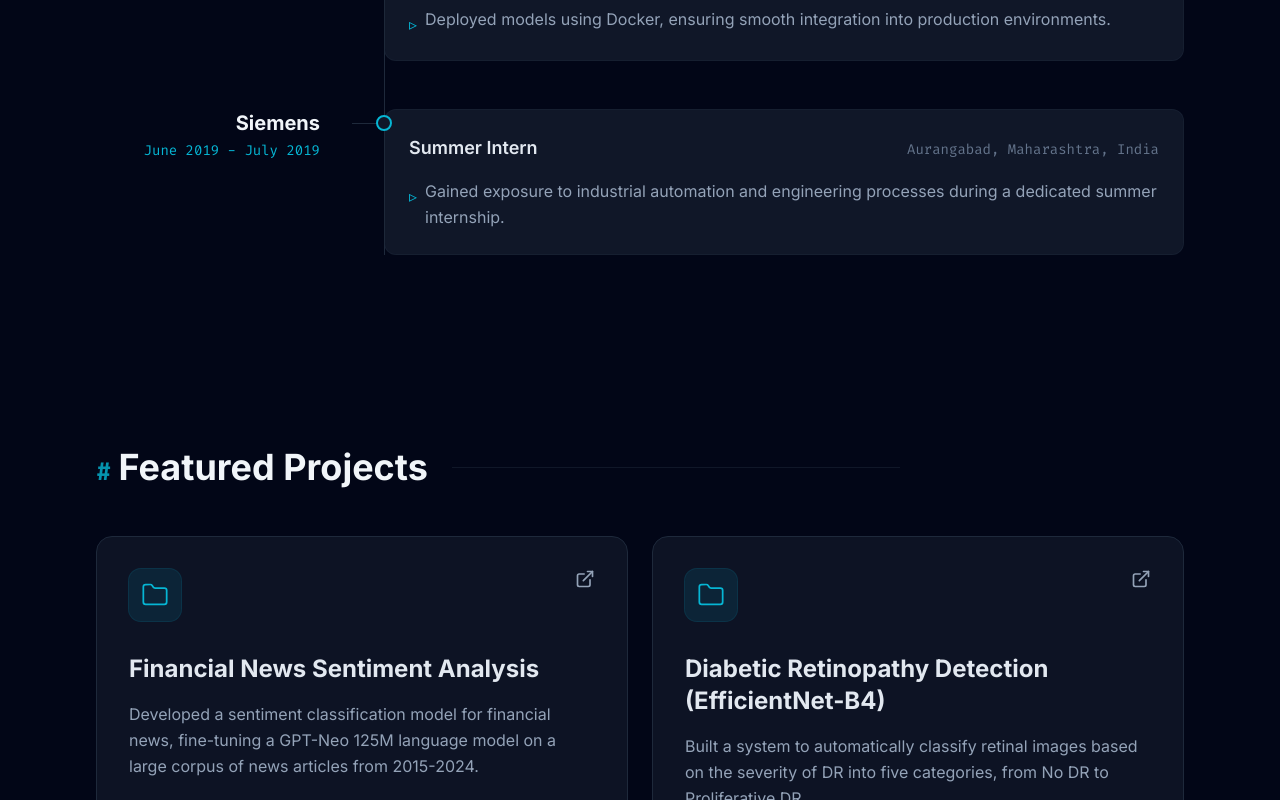
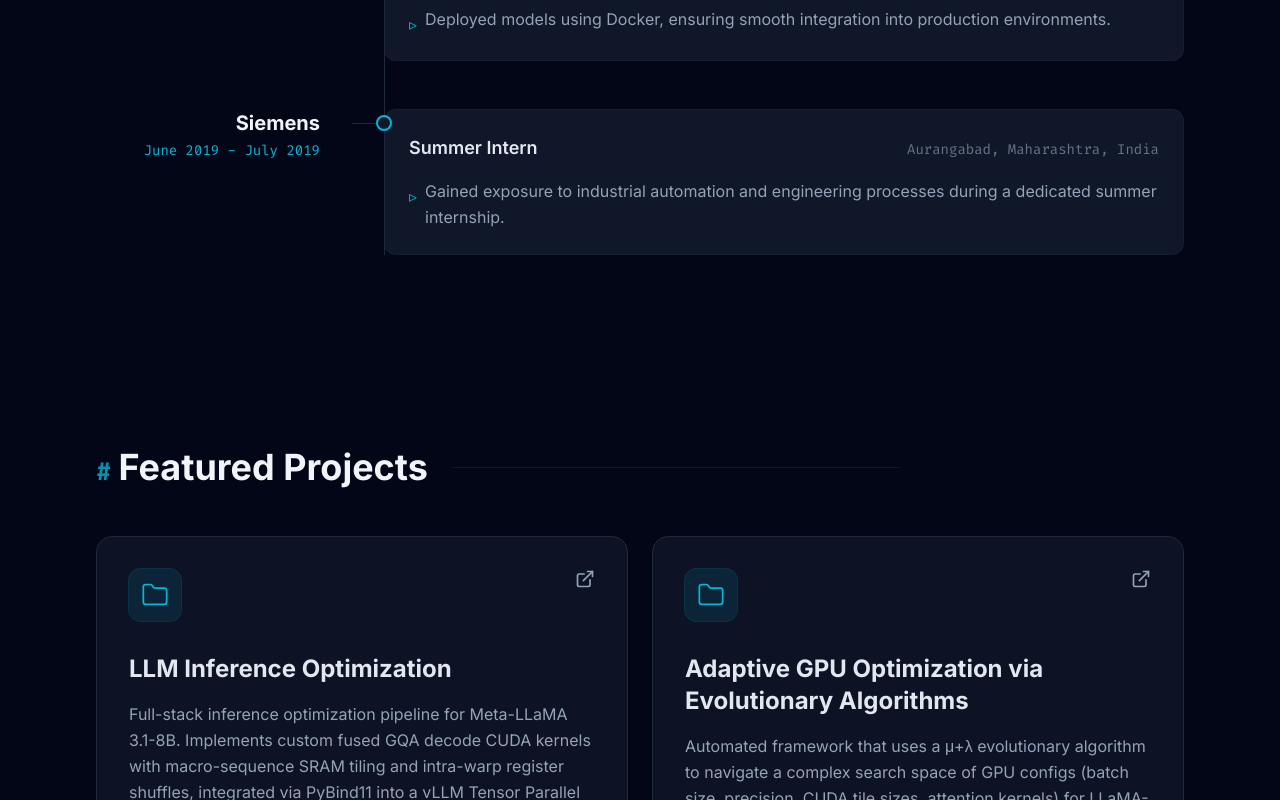
Before and after one commit to SameerRajendra/SameerRajendra.github.io, a React (Vite) app: page / in a window 1280 px wide. Shown: the part 2000-2800 px from the top of the page. Built offline with nearby package versions, Linux system fonts and the light colour scheme.

Commit message:
feat: add llm-inference-optimization and adaptive-gpu-optimization projects, reorder by impact

```diff
--- a/constants.tsx
+++ b/constants.tsx
@@ -1,4 +1,3 @@
-
 import React from 'react';
 import { ExperienceItem, EducationItem, ProjectItem, SkillCategory } from './types';
 
@@ -60,31 +59,45 @@ export const EDUCATION: EducationItem[] = [
 
 export const PROJECTS: ProjectItem[] = [
     {
+        id: "llm-inference",
+        title: "LLM Inference Optimization",
+        description: "Full-stack inference optimization pipeline for Meta-LLaMA 3.1-8B. Implements custom fused GQA decode CUDA kernels with macro-sequence SRAM tiling and intra-warp register shuffles, integrated via PyBind11 into a vLLM Tensor Parallel serving runtime.",
+        tags: ["CUDA", "vLLM", "LLaMA", "PyBind11", "C++", "Inference"],
+        link: "https://github.com/SameerRajendra/llm-inference-optimization"
+    },
+    {
+        id: "adaptive-gpu",
+        title: "Adaptive GPU Optimization via Evolutionary Algorithms",
+        description: "Automated framework that uses a \u03bc+\u03bb evolutionary algorithm to navigate a complex search space of GPU configs (batch size, precision, CUDA tile sizes, attention kernels) for LLaMA-2-7B on NVIDIA H100, maximizing throughput (tokens/sec) and power efficiency.",
+        tags: ["Evolutionary Algorithms", "CUDA", "LLaMA-2", "H100", "FlashAttention", "Python"],
+        link: "https://github.com/SameerRajendra/Adaptive-GPU-Optimization-for-Deep-Learning-Workloads-Using-Evolutionary-Algorithms"
+    },
+    {
         id: "financial-news",
         title: "Financial News Sentiment Analysis",
-        description: "Developed a sentiment classification model for financial news, fine-tuning a GPT-Neo 125M language model on a large corpus of news articles from 2015-2024.",
+        description: "Fine-tuned a GPT-Neo 125M language model on a large corpus of financial news articles (2015\u20132024) for sentiment classification, achieving 92% accuracy across positive, neutral, and negative categories.",
         tags: ["NLP", "Transformers", "GPT-Neo", "Fine-tuning"],
         link: "https://github.com/SameerRajendra/Financial-News-Sentiment-Analysis"
     },
     {
         id: "diabetic-retinopathy",
-        title: "Diabetic Retinopathy Detection (EfficientNet-B4)",
-        description: "Built a system to automatically classify retinal images based on the severity of DR into five categories, from No DR to Proliferative DR.",
-        tags: ["Computer Vision", "CNN", "EfficientNet", "Healthcare"],
+        title: "Diabetic Retinopathy Detection",
+        description: "EfficientNet-B4 classifier for grading diabetic retinopathy severity in retinal images into five clinical categories (No DR \u2192 Proliferative DR), handling class imbalance and variable image quality.",
+        tags: ["Computer Vision", "EfficientNet-B4", "Healthcare", "PyTorch"],
         link: "https://github.com/SameerRajendra/Detecting-Diabetic-Retinopathy-Using-EfficientNet-B4"
     },
     {
         id: "mental-health-classifier",
         title: "Unbiased Mental Health Classifier",
-        description: "Developed a fair machine learning model for mental health prediction that achieves high accuracy while ensuring decisions aren't influenced by sensitive attributes.",
-        tags: ["Fairness in AI", "Classification", "Ethics"],
+        description: "A fairness-aware ML model for mental health prediction that minimizes Demographic Parity Gap—ensuring predictions are not disproportionately influenced by sensitive attributes such as gender or ethnicity.",
+        tags: ["Fairness in AI", "Classification", "Ethics", "scikit-learn"],
         link: "https://github.com/SameerRajendra/Unbaised-Mental-Health-Classifier"
     },
     {
         id: "ai-image-classifier",
-        title: "AI-generated Image Classifier",
-        description: "A deep learning model to classify images as either human-made or generated by an AI, a key task in detecting synthetic media and deepfakes.",
-        tags: ["Image Classification", "Deep Learning", "AI Detection"],
+        title: "AI-Generated Image Classifier",
+        description: "Deep learning model that distinguishes human-made artwork from AI-generated images—a critical tool for detecting synthetic media and deepfakes in content moderation pipelines.",
+        tags: ["Image Classification", "Deep Learning", "AI Detection", "CNN"],
         link: "https://github.com/SameerRajendra/AI-generated-Image-classifier"
     }
 ];
@@ -117,6 +130,9 @@ export const Icons = {
     ExternalLink: (props: React.SVGProps<SVGSVGElement>) => (
         <svg xmlns="http://www.w3.org/2000/svg" width="24" height="24" viewBox="0 0 24 24" fill="none" stroke="currentColor" strokeWidth="2" strokeLinecap="round" strokeLinejoin="round" {...props}><path d="M15 3h6v6"/><path d="M10 14 21 3"/><path d="M18 13v6a2 2 0 0 1-2 2H5a2 2 0 0 1-2-2V8a2 2 0 0 1 2-2h6"/></svg>
     ),
+    GitHub: (props: React.SVGProps<SVGSVGElement>) => (
+        <svg xmlns="http://www.w3.org/2000/svg" width="24" height="24" viewBox="0 0 24 24" fill="none" stroke="currentColor" strokeWidth="2" strokeLinecap="round" strokeLinejoin="round" {...props}><path d="M15 22v-4a4.8 4.8 0 0 0-1-3.5c3 0 6-2 6-5.5.08-1.25-.27-2.48-1-3.5.28-1.15.28-2.35 0-3.5 0 0-1 0-3 1.5-2.64-.5-5.36-.5-8 0C6 2 5 2 5 2c-.3 1.15-.3 2.35 0 3.5A5.403 5.403 0 0 0 4 9c0 3.5 3 5.5 6 5.5-.39.49-.68 1.05-.85 1.65-.17.6-.22 1.23-.15 1.85v4"/><path d="M9 18c-4.51 2-5-2-7-2"/></svg>
+    ),
     ChevronDown: (props: React.SVGProps<SVGSVGElement>) => (
         <svg xmlns="http://www.w3.org/2000/svg" width="24" height="24" viewBox="0 0 24 24" fill="none" stroke="currentColor" strokeWidth="2" strokeLinecap="round" strokeLinejoin="round" {...props}><path d="m6 9 6 6 6-6"/></svg>
     ),
```
